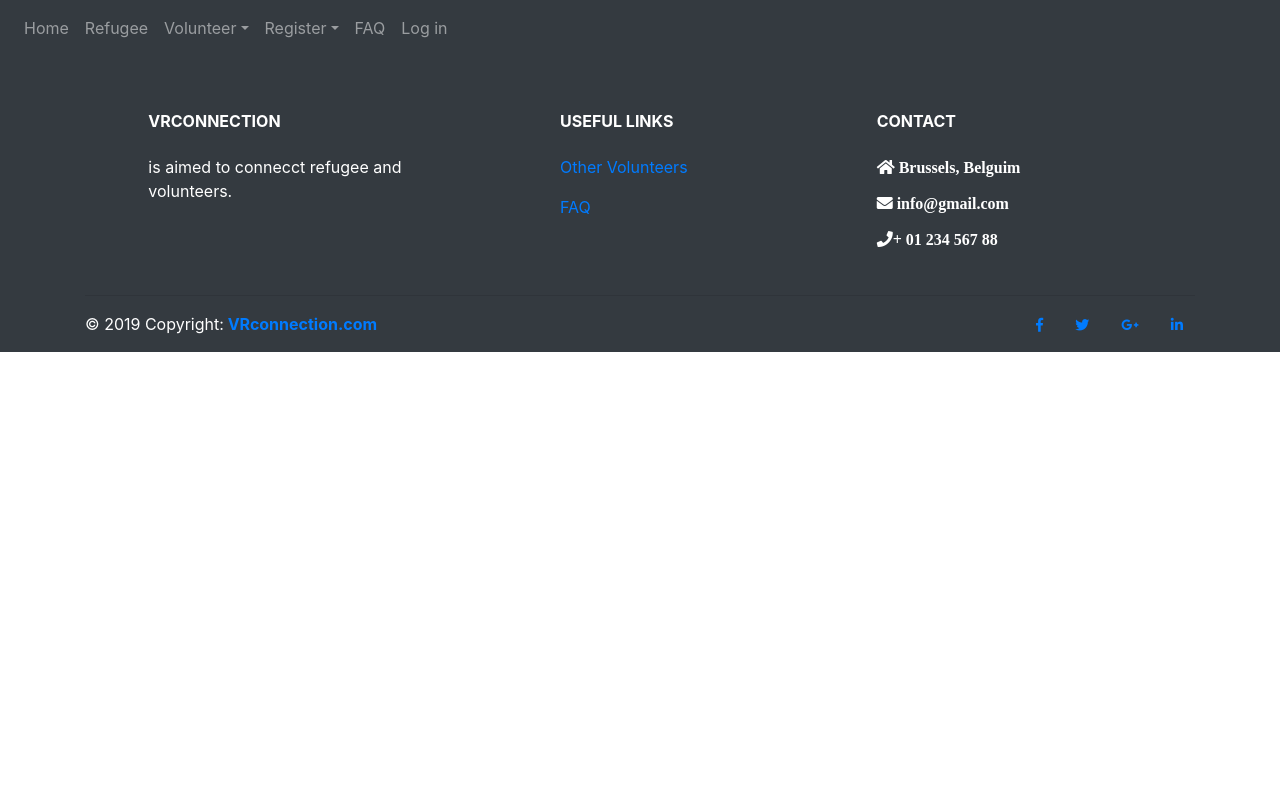
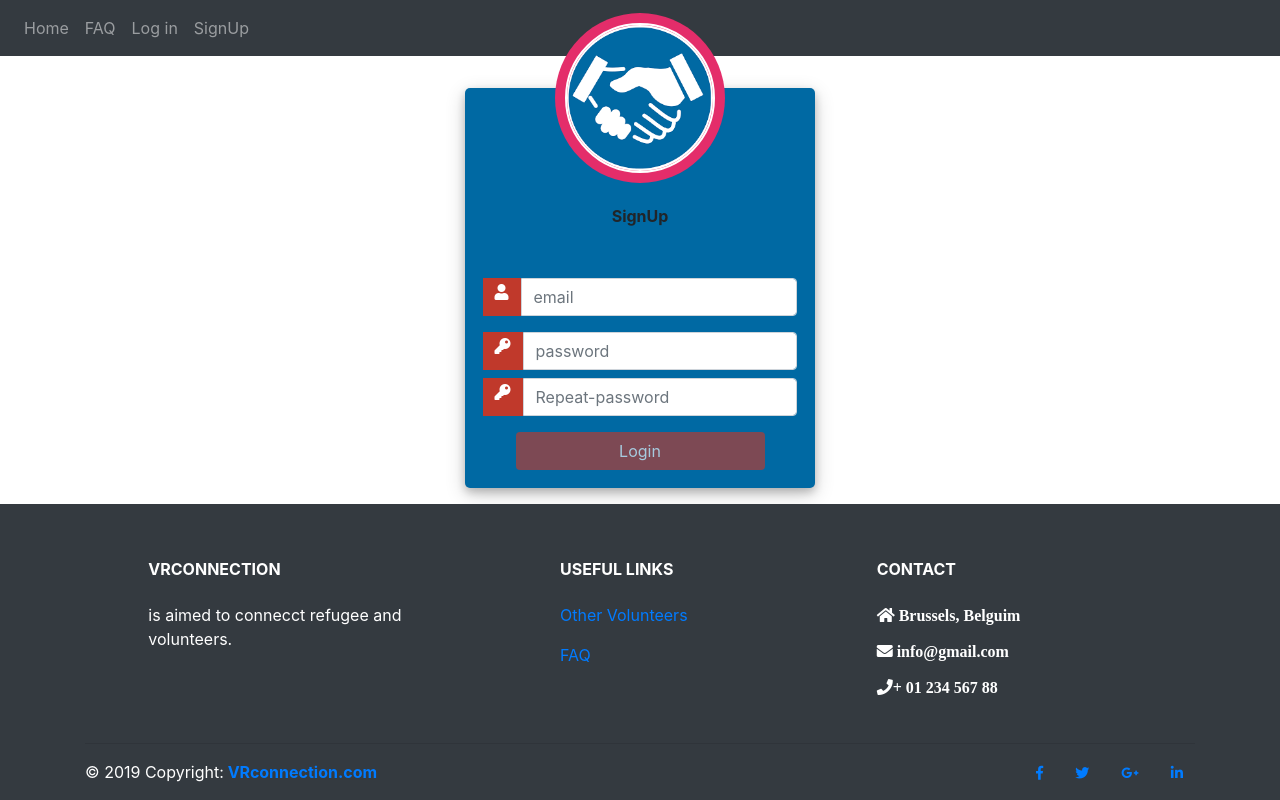
Before and after one commit to HackYourFutureBelgium/class-5-project-vrconnection, a React app in the folder frontend/: page /signup in a window 1280 px wide. Built offline with nearby package versions, Linux system fonts and the light colour scheme; no server answers.

Commit message:
Feature/autentication site using firebase

```diff
--- a/frontend/package.json
+++ b/frontend/package.json
@@ -25,6 +25,7 @@
     "eslint-loader": "3.0.2",
     "eslint-plugin-flowtype": "3.13.0",
     "file-loader": "3.0.1",
+    "firebase": "^7.5.2",
     "fs-extra": "7.0.1",
     "html-webpack-plugin": "4.0.0-beta.5",
     "identity-obj-proxy": "3.0.0",
@@ -47,6 +48,7 @@
     "react-dev-utils": "^9.1.0",
     "react-dom": "^16.12.0",
     "react-hook-form": "^3.28.13",
+    "react-router": "^5.1.2",
     "react-router-dom": "^5.1.2",
     "resolve": "1.12.0",
     "resolve-url-loader": "3.1.0",
--- a/frontend/src/assets/App.css
+++ b/frontend/src/assets/App.css
@@ -13,6 +13,9 @@
   -webkit-box-shadow: 0 4px 8px 0 rgba(0, 0, 0, 0.2), 0 6px 20px 0 rgba(0, 0, 0, 0.19);
   -moz-box-shadow: 0 4px 8px 0 rgba(0, 0, 0, 0.2), 0 6px 20px 0 rgba(0, 0, 0, 0.19);
   border-radius: 5px;
+}
+.user_card_signup {
+  background: #0069a3;
 }
 .brand_logo_container {
   position: absolute;
@@ -31,7 +34,10 @@
   border: 2px solid white;
 }
 .form_container {
-  margin-top: 100px;
+  margin-top: 50px;
+}
+.title {
+  margin-top: 50px;
 }
 .login_btn {
   width: 100%;
--- /dev/null
+++ b/frontend/src/components/Auth.jsx
@@ -0,0 +1,19 @@
+/* eslint-disable react/prop-types */
+import React, { useState } from 'react';
+import app from './base';
+
+export const AuthContext = React.createContext();
+
+export const AuthProvider = ({ children }) => {
+  const [currentUser, setCurrentUser] = useState();
+  app.auth().onAuthStateChanged(setCurrentUser);
+  return (
+    <AuthContext.Provider
+      value={{
+        currentUser,
+      }}
+    >
+      {children}
+    </AuthContext.Provider>
+  );
+};
--- a/frontend/src/components/Layout.jsx
+++ b/frontend/src/components/Layout.jsx
@@ -10,6 +10,10 @@ import About from './About';
 import Aside from './Aside';
 import Footer from './Footer';
 import LoginComponent from './LoginComponent';
+import SignUp from './SignUp';
+import Logout from './Logout';
+import { AuthProvider } from './Auth';
+import PrivateRoute from './PrivateRoute';
 import RefugeeRegister from './refugeeComponent/RefugeeRegister';
 import RefugeeProfile from './refugeeComponent/RefugeeProfile';
 import VolunteerRegister from './volunteerComponent/VolunteerRegister';
@@ -19,33 +23,40 @@ import VolunteerFindHelp from './volunteerComponent/VolunteerFindHelp';
 const Layout = () => {
   const [error, setError] = useState();
   return (
+    <AuthProvider>
       <Router>
         <Row>
           <Col lg={12}><Menu /></Col>
         </Row>
         <Row>
           <Switch>
-          <Route path="/" exact>
+            <Route exact path="/">
               <Col sm={6}><About /></Col>
               <Col sm={6}><Aside /></Col>
             </Route>
-          <Route path="/refugees/signup" exact>
+            <PrivateRoute exact path="/refugees/signup">
               <Col sm={12}><RefugeeRegister setError={setError} error={error} /></Col>
-          </Route>
-          <Route path="/refugees/profile" exact>
+            </PrivateRoute>
+            <PrivateRoute exact path="/refugees/profile">
               <Col sm={12}><RefugeeProfile setError={setError} /></Col>
-          </Route>
-          <Route path="/volunteers/signup" exact>
+            </PrivateRoute>
+            <PrivateRoute exact path="/volunteers/signup">
               <Col sm={12}><VolunteerRegister /></Col>
-          </Route>
-          <Route path="/volunteers/profile" exact>
+            </PrivateRoute>
+            <PrivateRoute exact path="/volunteers/profile">
               <Col sm={12}><VolunteerProfile /></Col>
-          </Route>
-          <Route path="/volunteers/findHelp" exact>
+            </PrivateRoute>
+            <Route exact path="/volunteers/findHelp">
               <Col sm={12}><VolunteerFindHelp /></Col>
             </Route>
-          <Route path="/login" exact>
+            <Route exact path="/login">
               <Col sm={12}><LoginComponent /></Col>
+            </Route>
+            <Route exact path="/signup">
+              <SignUp />
+            </Route>
+            <Route exact path="/logout">
+              <Logout />
             </Route>
           </Switch>
         </Row>
@@ -53,6 +64,7 @@ const Layout = () => {
           <Col sm={12}><Footer /> </Col>
         </Row>
       </Router>
+    </AuthProvider>
   )
 };
 
--- a/frontend/src/components/LoginComponent.jsx
+++ b/frontend/src/components/LoginComponent.jsx
@@ -1,8 +1,34 @@
-import React from 'react';
+/* eslint-disable react/prop-types */
+/* eslint-disable no-alert */
+
+import React, { useCallback, useContext } from 'react';
+import { Redirect } from 'react-router';
 import { Container } from 'react-bootstrap';
 import logo from '../assets/images/logo.png';
+import app from './base';
+import { AuthContext } from './Auth';
 
-const LoginComponent = () => (
+const LoginComponent = () => {
+  const handleLogin = useCallback(
+    async (event) => {
+      event.preventDefault();
+      const { email, password } = event.target.elements;
+      try {
+        await app
+          .auth()
+          .signInWithEmailAndPassword(email.value, password.value);
+      } catch (error) {
+        alert('Sorry your not register yet!..');
+      }
+    },
+    [],
+  );
+  const { currentUser } = useContext(AuthContext);
+  if (currentUser) {
+    return (<Redirect to="/" />);
+  }
+
+  return (
     <Container style={{ width: '28rem', height: '28rem', padding: '2rem' }}>
       <div className="container h-100">
         <div className="d-flex justify-content-center h-100">
@@ -16,8 +42,13 @@ const LoginComponent = () => (
                 />
               </div>
             </div>
+            <div className="mt-5">
+              <div className="d-flex justify-content-center title">
+                <b> Log-in</b>
+              </div>
+            </div>
             <div className="d-flex justify-content-center form_container">
-            <form>
+              <form onSubmit={handleLogin}>
                 <div className="input-group mb-3">
                   <div className="input-group-append">
                     <span className="input-group-text fas fa-user" />
@@ -26,7 +57,7 @@ const LoginComponent = () => (
                     type="text"
                     name="email"
                     className="form-control input_user"
-                  placeholder="username"
+                    placeholder="email"
                   />
                 </div>
                 <div className="input-group mb-2">
@@ -48,13 +79,14 @@ const LoginComponent = () => (
             </div>
             <div className="mt-4">
               <div className="d-flex justify-content-center links">
-              <a href="/register" className="ml-2">Sign Up</a>
+                <a href="/SignUp" className="ml-2">Sign Up</a>
               </div>
             </div>
           </div>
         </div>
       </div>
     </Container>
-);
+  )
+}
 
 export default LoginComponent;
--- /dev/null
+++ b/frontend/src/components/Logout.jsx
@@ -0,0 +1,11 @@
+import React from 'react';
+import app from './base';
+
+const Logout = () => (
+  <>
+    <h1>LogOut</h1>
+    <button type="button" onClick={() => app.auth().signOut()}>Sign out</button>
+  </>
+);
+
+export default Logout;
--- a/frontend/src/components/Menu.jsx
+++ b/frontend/src/components/Menu.jsx
@@ -1,12 +1,9 @@
-import React from 'react';
+import React, { useContext } from 'react';
 import { Navbar, Nav, NavDropdown } from 'react-bootstrap';
+import { AuthContext } from './Auth';
 
-const Menu = () => (
-  <Navbar collapseOnSelect expand="sm" variant="dark" bg="dark" text="white">
-    <Navbar.Toggle aria-controls="responsive-navbar-nav" />
-    <Navbar.Collapse id="responsive-navbar-nav">
-      <Nav className="mr-auto">
-        <Nav.Link href="/">Home</Nav.Link>
+const PrivateMenu = () => (
+  <>
     <Nav.Link href="/refugees/profile">Refugee</Nav.Link>
     <NavDropdown title="Volunteer" id="collasible-nav-dropdown">
       <NavDropdown.Item href="/volunteers/profile">Profile</NavDropdown.Item>
@@ -16,11 +13,28 @@ const Menu = () => (
       <NavDropdown.Item href="/volunteers/signup">Voluteer</NavDropdown.Item>
       <NavDropdown.Item href="/refugees/signup">Reugees</NavDropdown.Item>
     </NavDropdown>
+  </>
+)
+
+
+const Menu = () => {
+  const { currentUser } = useContext(AuthContext);
+
+  return (
+    <Navbar collapseOnSelect expand="sm" variant="dark" bg="dark" text="white">
+      <Navbar.Toggle aria-controls="responsive-navbar-nav" />
+      <Navbar.Collapse id="responsive-navbar-nav">
+        <Nav className="mr-auto">
+          <Nav.Link href="/">Home</Nav.Link>
+          {currentUser ? <PrivateMenu /> : null}
           <Nav.Link href="/faq">FAQ</Nav.Link>
-        <Nav.Link href="/login">Log in</Nav.Link>
+          {!currentUser ? <Nav.Link href="/login">Log in</Nav.Link> : null}
+          {!currentUser ? <Nav.Link href="/SignUp">SignUp</Nav.Link> : null}
+          {currentUser ? <Nav.Link href="/logout">Log Out</Nav.Link> : null}
         </Nav>
       </Navbar.Collapse>
     </Navbar>
-);
+  )
+};
 
 export default Menu;
--- /dev/null
+++ b/frontend/src/components/PrivateRoute.jsx
@@ -0,0 +1,22 @@
+/* eslint-disable react/prop-types */
+/* eslint-disable react/jsx-props-no-spreading */
+/* eslint-disable  no-extra-boolean-cast */
+
+import React, { useContext } from 'react';
+import { Col } from 'react-bootstrap';
+import { AuthContext } from './Auth';
+import LoginComponent from './LoginComponent';
+
+const PrivateRoute = ({ children }) => {
+  const { currentUser } = useContext(AuthContext);
+
+  if (!currentUser) {
+    return (<Col sm={12}><LoginComponent /></Col>);
+  }
+
+  return (
+    <>{children} </>
+  )
+};
+
+export default PrivateRoute
--- /dev/null
+++ b/frontend/src/components/SignUp.jsx
@@ -0,0 +1,110 @@
+/* eslint-disable react/prop-types */
+/* eslint-disable no-alert */
+
+import React, { useCallback, useContext, useState } from 'react';
+import { Redirect } from 'react-router';
+import { Container } from 'react-bootstrap';
+import logo from '../assets/images/logo.png';
+import app from './base';
+import { AuthContext } from './Auth';
+
+const SignUp = () => {
+  const [pass, setPass] = useState('');
+  const [pass2, setPass2] = useState('');
+
+  const handleSignUp = useCallback(async (event) => {
+    event.preventDefault();
+    const { email, password } = event.target.elements;
+    try {
+      await app
+        .auth()
+        .createUserWithEmailAndPassword(email.value, password.value);
+    } catch (error) {
+      alert(error);
+    }
+  }, []);
+
+  const handleOnchangePassword = (e) => {
+    e.preventDefault();
+    setPass(e.target.value);
+  }
+  const handleOnchangePassword2 = (e) => {
+    e.preventDefault();
+    setPass2(e.target.value);
+  }
+
+  const { currentUser } = useContext(AuthContext);
+  if (currentUser) {
+    return (<Redirect to="/" />);
+  }
+  const controlPass = (!(pass === pass2) || pass === '' || pass2 === '');
+  return (
+    <Container style={{ width: '28rem', height: '28rem', padding: '2rem' }}>
+      <div className="container h-100">
+        <div className="d-flex justify-content-center h-100">
+          <div className="user_card user_card_signup">
+            <div className="d-flex justify-content-center">
+              <div className="brand_logo_container">
+                <img
+                  src={logo}
+                  className="brand_logo"
+                  alt="Logo"
+                />
+              </div>
+            </div>
+            <div className="mt-5">
+              <div className="d-flex justify-content-center title">
+                <b> SignUp</b>
+              </div>
+            </div>
+            <div className="d-flex justify-content-center form_container">
+              <form onSubmit={handleSignUp}>
+                <div className="input-group mb-3">
+                  <div className="input-group-append">
+                    <span className="input-group-text fas fa-user" />
+                  </div>
+                  <input
+                    type="text"
+                    name="email"
+                    className="form-control input_user"
+                    placeholder="email"
+                  />
+                </div>
+                <div className="input-group mb-2">
+                  <div className="input-group-append">
+                    <span className="input-group-text fas fa-key" />
+                  </div>
+                  <input
+                    type="password"
+                    name="password"
+                    className="form-control input_pass"
+                    placeholder="password"
+                    onChange={handleOnchangePassword}
+                  />
+                </div>
+                <div className="input-group mb-2">
+                  <div className="input-group-append">
+                    <span className="input-group-text fas fa-key" />
+                  </div>
+                  <input
+                    type="password"
+                    name="password2"
+                    className="form-control input_pass"
+                    placeholder="Repeat-password"
+                    onChange={handleOnchangePassword2}
+                  />
+                </div>
+
+                <div className="d-flex justify-content-center mt-3 login_container">
+                  <button disabled={controlPass} type="submit" name="button" className="btn login_btn">Login</button>
+                </div>
+              </form>
+            </div>
+          </div>
+        </div>
+      </div>
+    </Container>
+  );
+};
+
+export default SignUp;
--- /dev/null
+++ b/frontend/src/components/base.jsx
@@ -0,0 +1,15 @@
+import * as firebase from 'firebase/app';
+import 'firebase/auth';
+
+const app = firebase.initializeApp({
+  apiKey: 'AIzaSyA8yDNmc2FlMbmAQnnLSy14H6HYGfSCTOU',
+  authDomain: 'vrconnection-9c6e5.firebaseapp.com',
+  databaseURL: 'https://vrconnection-9c6e5.firebaseio.com',
+  projectId: 'vrconnection-9c6e5',
+  storageBucket: 'vrconnection-9c6e5.appspot.com',
+  messagingSenderId: '159879563412',
+  appId: '1:159879563412:web:b51058d5df19f749aa4c81',
+  measurementId: 'G-SPZYW9G15N',
+});
+
+export default app;
```
Also changed, not shown: frontend/src/App.js (+2 -13 lines), 1 other file (tests, documents, lock files or other folders). Lines whose indentation alone changed are shown as unchanged.
